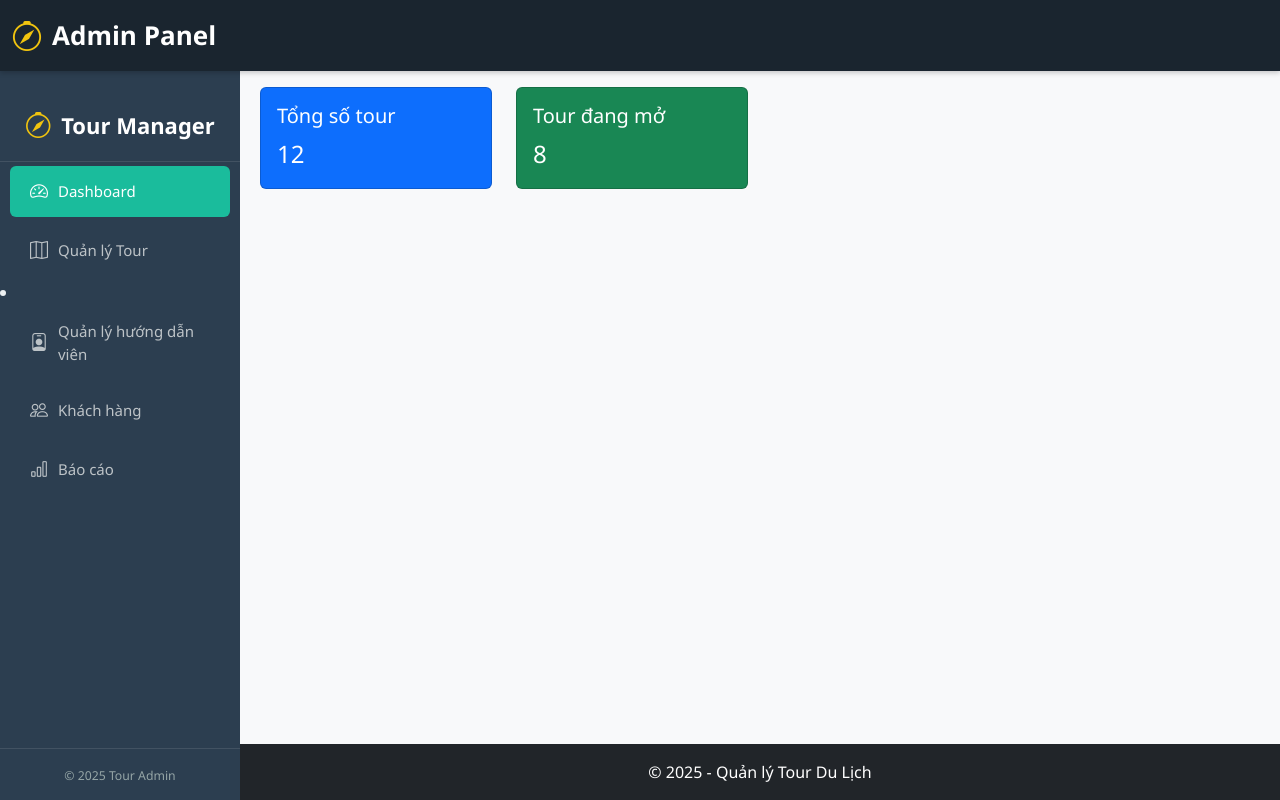
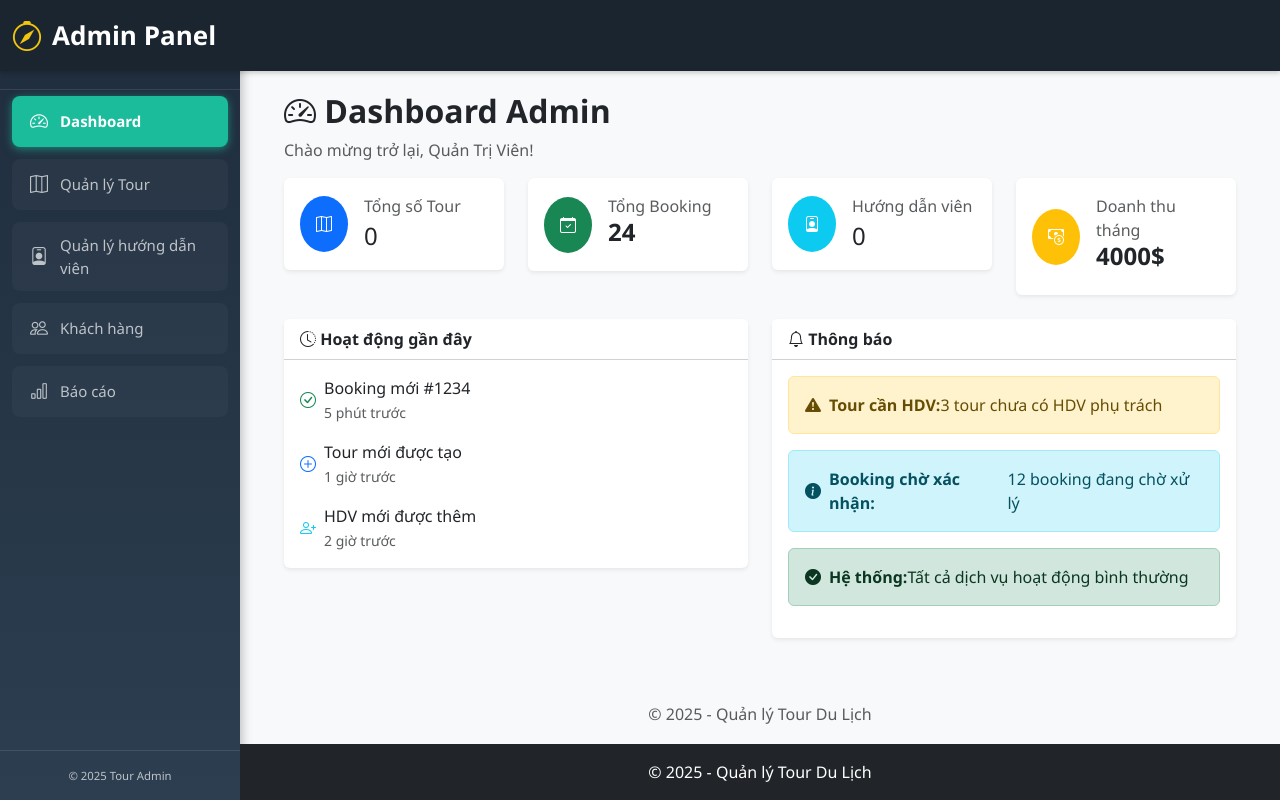
Before and after one commit to ngochao0105/DA1-nh-m-6, a PHP site: page /DA1/ in a window 1280 px wide. Run offline with PHP 8.4, Linux system fonts and the light colour scheme; data that the repository does not hold is empty.

Commit message:
trang chu  admin

```diff
--- a/controllers/TourController.php
+++ b/controllers/TourController.php
@@ -2,19 +2,26 @@
 
 class TourController
 {
-    public $modelTour;
+       public $modelTour;
+    public $modelGuide;
 
     public function __construct()
     {
-
         $this->modelTour = new TourModel();
+        $this->modelGuide = new GuideModel();
     }
 
     public function Home()
     {
+        // Lấy tổng số Tour
+        $totalTour = $this->modelTour->countTours();
+
+        // Lấy tổng số hướng dẫn viên
+        $totalHDV = $this->modelGuide->countGuide();
+
+        // Truyền dữ liệu sang View
         require_once './views/trangchu.php';
     }
-
     public function TourList()
     {
 
--- a/models/GuideModel.php
+++ b/models/GuideModel.php
@@ -9,6 +9,17 @@
         $this->conn = connectDB();
     }
 
+   public function countGuide()
+{
+    try {
+        $sql = "SELECT COUNT(*) AS total FROM nhansu";
+        $stmt = $this->conn->prepare($sql);
+        $stmt->execute();
+        return $stmt->fetch(PDO::FETCH_ASSOC)['total'];
+    } catch (PDOException $e) {
+        die("Lỗi SQL: " . $e->getMessage());
+    }
+}
     // Lấy tất cả hướng dẫn viên
     public function getAllGuides()
     {
@@ -108,11 +119,4 @@
             die("Lỗi SQL: " . $e->getMessage());
         }
     }
-
-
-
-
-
-
 }
-?>
--- a/models/TourModel.php
+++ b/models/TourModel.php
@@ -9,7 +9,18 @@
     }
 
     // Viết truy vấn danh sách sản phẩm
-
+    public function countTours()
+    {
+        $sql = "SELECT COUNT(*) AS total FROM tour";
+        $stmt = $this->conn->query($sql);
+        return $stmt->fetch(PDO::FETCH_ASSOC)['total'];
+    }
+    public function countGuide()
+    {
+        $sql = "SELECT COUNT(*) AS total FROM huongdanvien";
+        $stmt = $this->conn->query($sql);
+        return $stmt->fetch(PDO::FETCH_ASSOC)['total'];
+    }
     public function getAllTour()
     {
         try {
@@ -49,13 +60,15 @@
         ]);
     }
 
-   public function getCateogries() {
+    public function getCateogries()
+    {
         $sql = "SELECT * FROM danhmuctour ORDER BY id DESC";
         return $this->conn->query($sql)->fetchAll(PDO::FETCH_ASSOC);
     }
-    public function deleteTour($id) {
+    public function deleteTour($id)
+    {
         $sql = "DELETE FROM tour WHERE id = :id";
         $stmt = $this->conn->prepare($sql);
-        $stmt->execute([':id'=>$id]);
+        $stmt->execute([':id' => $id]);
     }
 }
--- a/views/layout/sidebar.php
+++ b/views/layout/sidebar.php
@@ -1,16 +1,18 @@
 <!-- Sidebar -->
 <style>
+/* === SIDEBAR MODERN STYLE === */
 .sidebar {
     height: 100vh;
     width: 240px;
-    background-color: #2c3e50;
+    background: linear-gradient(180deg, #1f2d3d, #2c3e50);
     position: fixed;
     top: 0;
     left: 0;
     color: #ecf0f1;
     display: flex;
     flex-direction: column;
-    transition: all 0.3s ease;
+    padding-top: 10px;
+    box-shadow: 2px 0 10px rgba(0,0,0,0.25);
 }
 
 .sidebar-header {
@@ -20,14 +22,11 @@
 }
 
 .sidebar-header h4 {
-    font-size: 22px;
+    font-size: 20px;
     font-weight: bold;
-    color: #fff;
-    margin: 0;
-    display: flex;
-    align-items: center;
-    justify-content: center;
-    gap: 10px;
+    color: #ecf0f1;
+    text-transform: uppercase;
+    letter-spacing: 1px;
 }
 
 .sidebar-header i {
@@ -35,62 +34,90 @@
     color: #f1c40f;
 }
 
+/* Navigation Links */
 .nav-link {
     color: #bdc3c7;
     display: flex;
     align-items: center;
-    padding: 12px 20px;
+    padding: 12px 18px;
+    margin: 6px 12px;
     text-decoration: none;
     font-size: 15px;
     font-weight: 500;
-    transition: all 0.3s ease;
-    border-radius: 6px;
-    margin: 4px 10px;
+    border-radius: 8px;
+    transition: all 0.25s ease-in-out;
+    background: rgba(255,255,255,0.03);
 }
 
 .nav-link i {
     font-size: 18px;
-    margin-right: 10px;
+    margin-right: 12px;
+    transition: 0.3s;
 }
 
+/* Hover Effect */
 .nav-link:hover {
-    background-color: #34495e;
-    color: #fff;
-    transform: translateX(4px);
+    background: rgba(255,255,255,0.15);
+    color: white;
+    transform: translateX(6px);
 }
 
+/* Icon Glow On Hover */
+.nav-link:hover i {
+    color: #1abc9c;
+    transform: scale(1.1);
+}
+
+/* Active Link */
 .nav-link.active {
-    background-color: #1abc9c;
+    background: #1abc9c;
+    color: #fff;
+    font-weight: 600;
+    box-shadow: 0 2px 8px rgba(26, 188, 156, 0.6);
+}
+
+.nav-link.active i {
     color: #fff;
 }
 
+/* Sidebar Footer */
 .sidebar-footer {
     margin-top: auto;
     padding: 15px;
-    font-size: 14px;
-    color: #95a5a6;
     text-align: center;
+    color: #bdc3c7;
+    font-size: 13px;
     border-top: 1px solid rgba(255,255,255,0.1);
 }
+
+/* CONTENT AREA */
+.content {
+    margin-left: 240px;
+    padding: 25px;
+    transition: all 0.3s;
+}
+
 </style>
+<?php $act = $_GET['act'] ?? '/'; ?>
 
 <div class="sidebar">
-  <hr>
-  <hr>
-  <br>
   <!-- Header -->
  <div class="sidebar-header">
         <h4><i class="bi bi-compass"></i> Tour Manager</h4>
     </div>
 
+    <a href="index.php"
+       class="nav-link <?php echo ($act == '/' ? 'active' : ''); ?>">
+       <i class="bi bi-speedometer2"></i> Dashboard
+    </a>
 
-  <!-- Navigation -->
-  <a href="index.php" class="nav-link active"><i class="bi bi-speedometer2"></i> Dashboard</a>
+    <a href="?act=tour-list"
+       class="nav-link <?php echo ($act == 'tour-list' ? 'active' : ''); ?>">
+       <i class="bi bi-map"></i> Quản lý Tour
+    </a>
 
-    <a href="?act=tour-list" class="nav-link"><i class="bi bi-map"></i> Quản lý Tour</a>
-
- <li class="nav-item">
-  <a class="nav-link" href="?act=guide-management">
+    <a href="?act=guide-management"
+       class="nav-link <?php echo ($act == 'guide-management' ? 'active' : ''); ?>">
        <i class="bi bi-person-badge"></i> Quản lý hướng dẫn viên
     </a>
 
--- a/views/trangchu.php
+++ b/views/trangchu.php
@@ -1,25 +1,146 @@
 <?php include "views/layout/header.php"; ?>
 <?php include "views/layout/sidebar.php"; ?>
-<hr>
-<hr>
-<hr>
-<div class="row">
-  <div class="col-md-3">
-    <div class="card text-bg-primary mb-3">
-      <div class="card-body">
-        <h5 class="card-title">Tổng số tour</h5>
-        <p class="card-text fs-4">12</p>
-      </div>
+
+<div class="container-fluid px-4">
+<br>
+<br>
+    <!-- Tiêu đề -->
+    <h2 class="mt-4 fw-bold">
+        <i class="bi bi-speedometer2"></i> Dashboard Admin
+    </h2>
+    <p class="text-muted">Chào mừng trở lại, Quản Trị Viên!</p>
+
+    <!-- 4 ô thống kê -->
+    <div class="row g-4 mb-4">
+        <div class="col-md-3">
+            <div class="card shadow-sm border-0 p-3">
+                <div class="d-flex align-items-center">
+                    <div class="icon bg-primary text-white rounded-circle p-3 me-3">
+                        <i class="bi bi-map"></i>
+                    </div>
+                    <div>
+                        <p class="mb-0 text-muted">Tổng số Tour</p>
+                       <p class="card-text fs-4"><?= $totalTour ?></p>
+                    </div>
+                </div>
+            </div>
+        </div>
+
+        <div class="col-md-3">
+            <div class="card shadow-sm border-0 p-3">
+                <div class="d-flex align-items-center">
+                    <div class="icon bg-success text-white rounded-circle p-3 me-3">
+                        <i class="bi bi-calendar-check"></i>
+                    </div>
+                    <div>
+                        <p class="mb-0 text-muted">Tổng Booking</p>
+                        <h4 class="fw-bold">24</h4>
+                    </div>
+                </div>
+            </div>
+        </div>
+
+        <div class="col-md-3">
+            <div class="card shadow-sm border-0 p-3">
+                <div class="d-flex align-items-center">
+                    <div class="icon bg-info text-white rounded-circle p-3 me-3">
+                        <i class="bi bi-person-badge"></i>
+                    </div>
+                    <div>
+                        <p class="mb-0 text-muted">Hướng dẫn viên</p>
+                     <p class="card-text fs-4"><?= $totalHDV ?></p>
+                    </div>
+                </div>
+            </div>
+        </div>
+
+        <div class="col-md-3">
+            <div class="card shadow-sm border-0 p-3">
+                <div class="d-flex align-items-center">
+                    <div class="icon bg-warning text-white rounded-circle p-3 me-3">
+                        <i class="bi bi-cash-coin"></i>
+                    </div>
+                    <div>
+                        <p class="mb-0 text-muted">Doanh thu tháng</p>
+                        <h4 class="fw-bold">4000$</h4>
+                    </div>
+                </div>
+            </div>
+        </div>
     </div>
-  </div>
-  <div class="col-md-3">
-    <div class="card text-bg-success mb-3">
-      <div class="card-body">
-        <h5 class="card-title">Tour đang mở</h5>
-        <p class="card-text fs-4">8</p>
-      </div>
+
+    <!-- 2 cột chính -->
+    <div class="row g-4 mb-5">
+
+        <!-- Hoạt động gần đây -->
+        <div class="col-lg-6">
+            <div class="card shadow-sm border-0">
+                <div class="card-header bg-white fw-bold">
+                    <i class="bi bi-clock-history"></i> Hoạt động gần đây
+                </div>
+                <div class="card-body">
+
+                    <div class="d-flex align-items-center mb-3">
+                        <i class="bi bi-check-circle text-success me-2"></i>
+                        <div>
+                            <p class="mb-0">Booking mới #1234</p>
+                            <small class="text-muted">5 phút trước</small>
+                        </div>
+                    </div>
+
+                    <div class="d-flex align-items-center mb-3">
+                        <i class="bi bi-plus-circle text-primary me-2"></i>
+                        <div>
+                            <p class="mb-0">Tour mới được tạo</p>
+                            <small class="text-muted">1 giờ trước</small>
+                        </div>
+                    </div>
+
+                    <div class="d-flex align-items-center">
+                        <i class="bi bi-person-plus text-info me-2"></i>
+                        <div>
+                            <p class="mb-0">HDV mới được thêm</p>
+                            <small class="text-muted">2 giờ trước</small>
+                        </div>
+                    </div>
+
+                </div>
+            </div>
+        </div>
+
+        <!-- Thông báo -->
+        <div class="col-lg-6">
+            <div class="card shadow-sm border-0">
+                <div class="card-header bg-white fw-bold">
+                    <i class="bi bi-bell"></i> Thông báo
+                </div>
+                <div class="card-body">
+
+                    <div class="alert alert-warning d-flex align-items-center">
+                        <i class="bi bi-exclamation-triangle-fill me-2"></i>
+                        <strong>Tour cần HDV:</strong> 3 tour chưa có HDV phụ trách
+                    </div>
+
+                    <div class="alert alert-info d-flex align-items-center">
+                        <i class="bi bi-info-circle-fill me-2"></i>
+                        <strong>Booking chờ xác nhận:</strong> 12 booking đang chờ xử lý
+                    </div>
+
+                    <div class="alert alert-success d-flex align-items-center">
+                        <i class="bi bi-check-circle-fill me-2"></i>
+                        <strong>Hệ thống:</strong> Tất cả dịch vụ hoạt động bình thường
+                    </div>
+
+                </div>
+            </div>
+        </div>
+
     </div>
-  </div>
+
+    <footer class="text-center py-3 text-muted">
+        © 2025 - Quản lý Tour Du Lịch
+    </footer>
+
 </div>
 
 <?php include "views/layout/footer.php"; ?>
```
Lines whose indentation alone changed are shown as unchanged.
